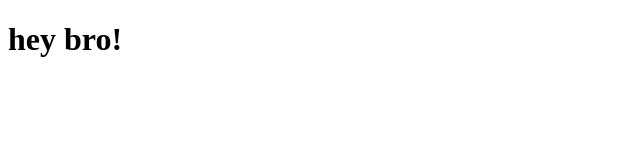
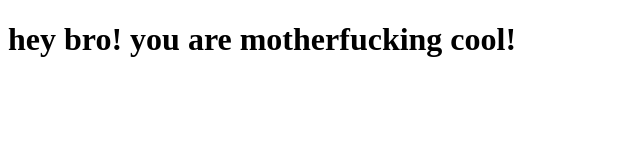
Before and after one commit to ArsenyGurin/course, a plain HTML site: page site/index.html in a window 1280 px wide. Shown: the whole page, without its empty margins (0-640 px from the left). Drawn offline with Linux system fonts and the light colour scheme.

Commit message:
Small addition to our page contnent

```diff
--- a/site/index.html
+++ b/site/index.html
@@ -4,6 +4,6 @@
 	<title>hey bro!</title>
 </head>
 <body>
-<h1>hey bro!</h1>
+<h1>hey bro! you are motherfucking cool!</h1>
 </body>
 </html>
```
